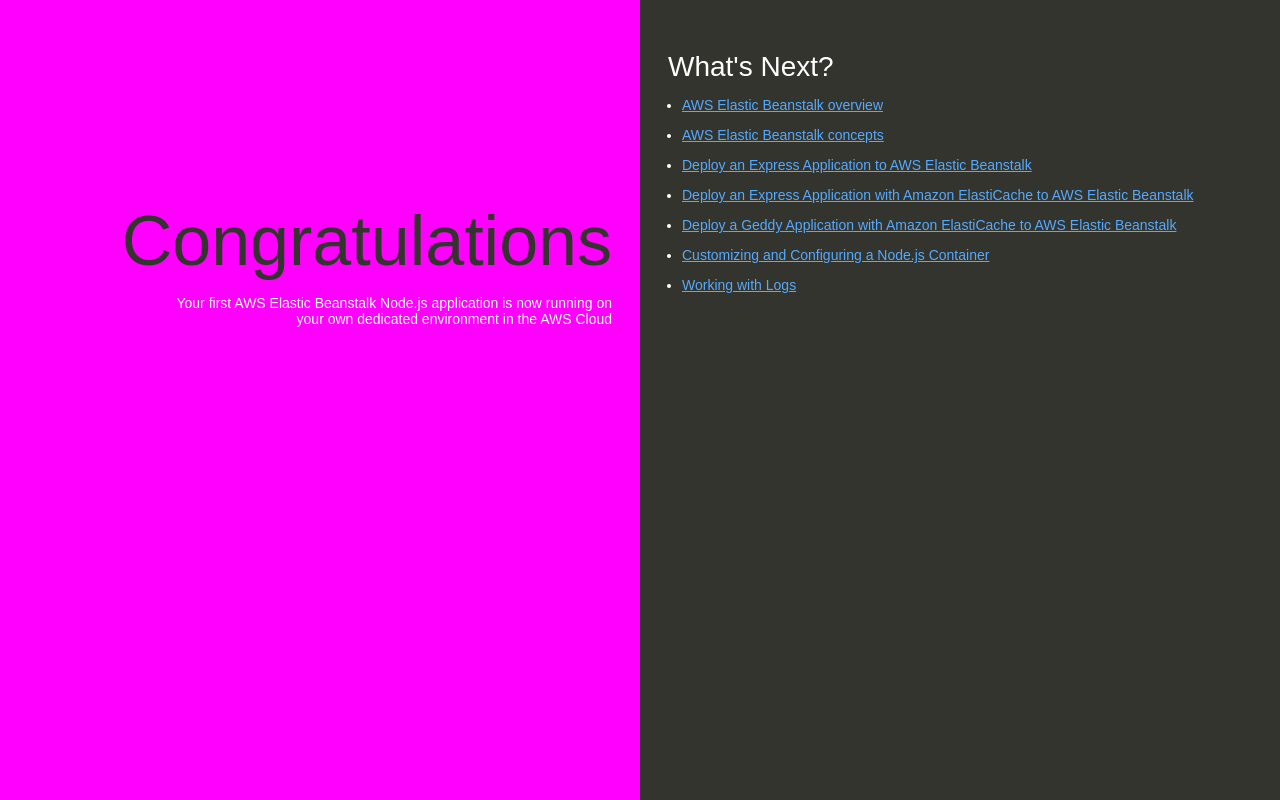
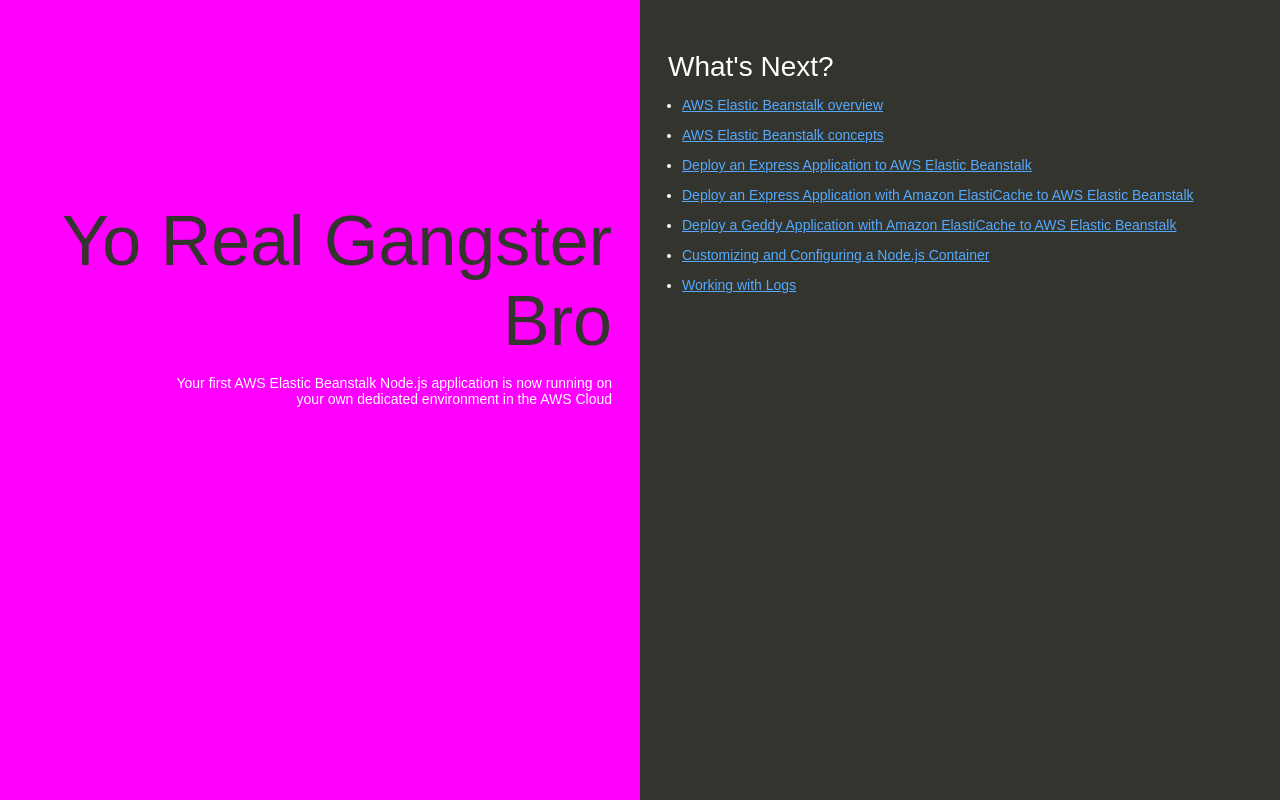
Before and after one commit to mouwang104/mou-test-nodejs, a website: page index.html in a window 1280 px wide. Drawn offline with Linux system fonts and the light colour scheme.

Commit message:
Update index welcome text
just update.

```diff
--- a/index.html
+++ b/index.html
@@ -74,7 +74,7 @@
   </head>
   <body>
     <div class="textColumn">
-      <h1>Congratulations</h1>
+      <h1>Yo Real Gangster Bro</h1>
       <p>Your first AWS Elastic Beanstalk Node.js application is now running on your own dedicated environment in the AWS Cloud</p>
     </div>
     <div class="linksColumn">
```
